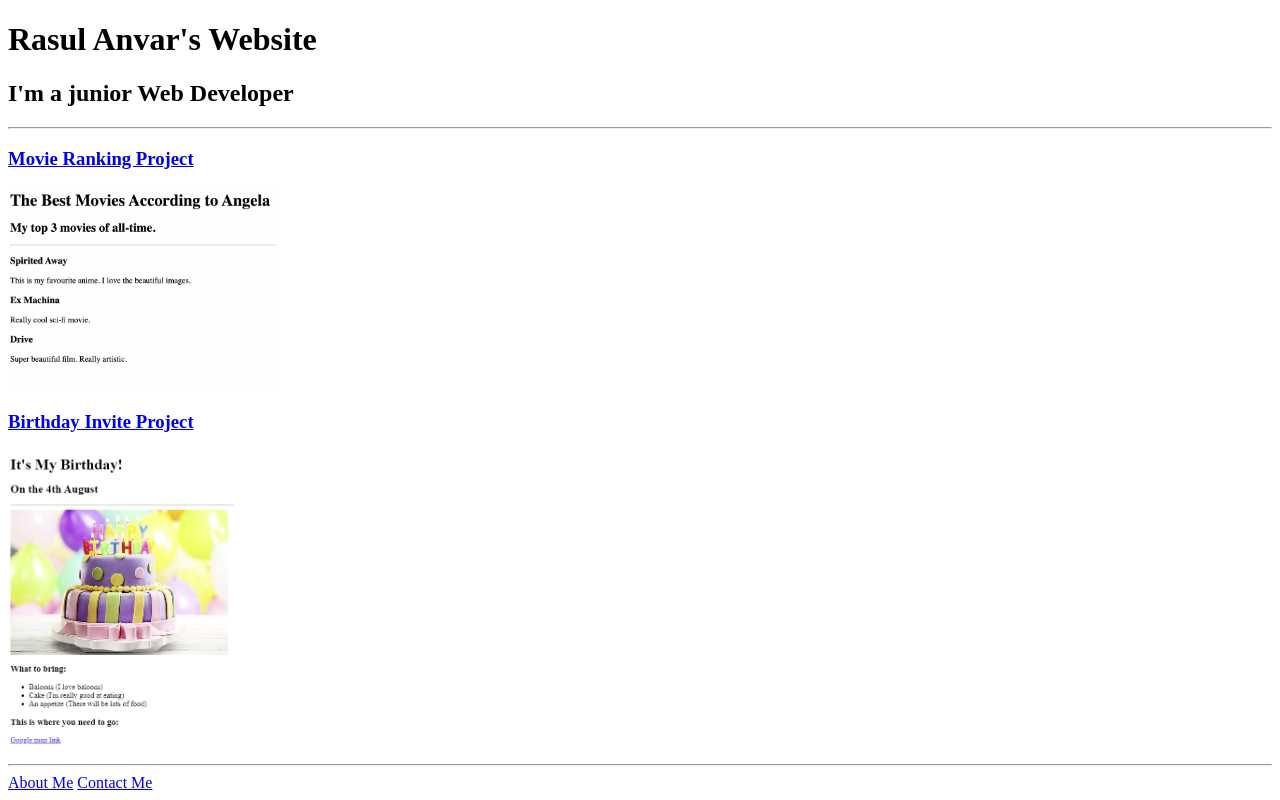
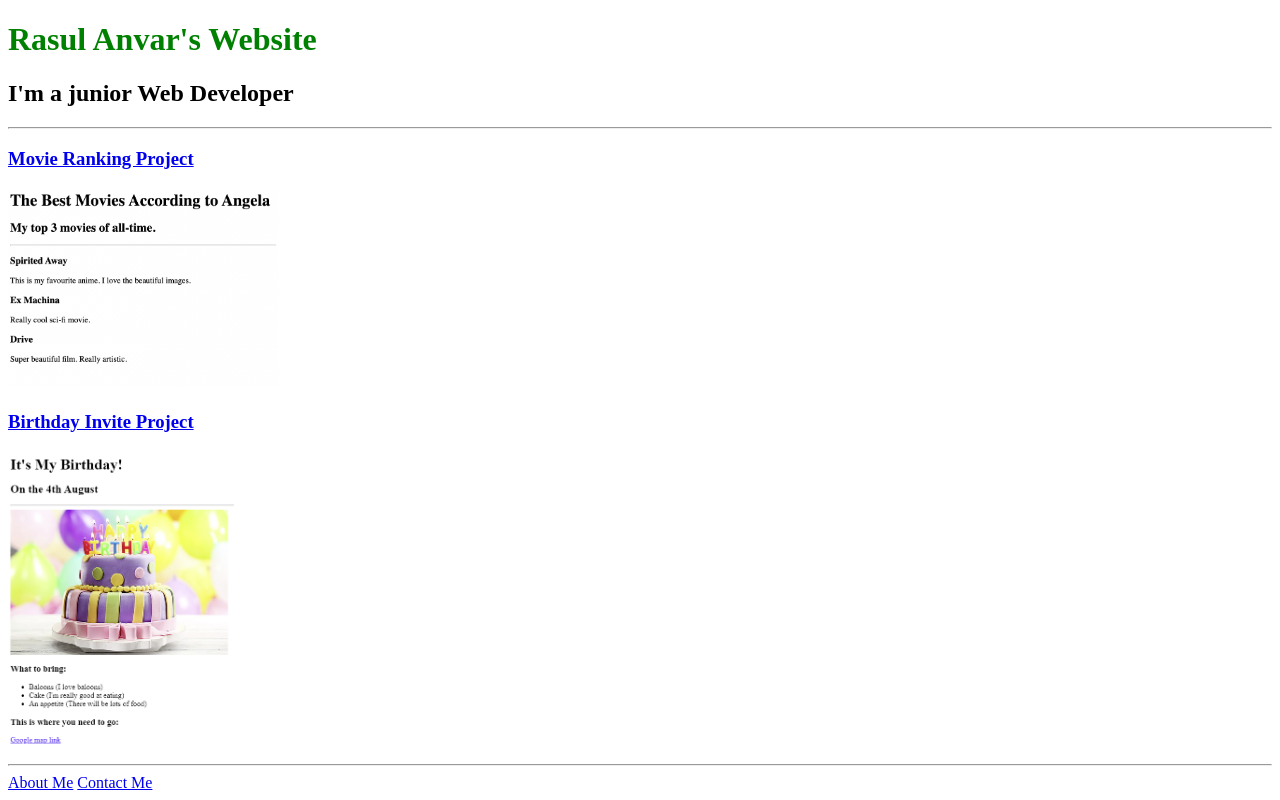
Before and after one commit to AnvarRasul/html-portfolio, a plain HTML site: page index.html in a window 1280 px wide. Drawn offline with Linux system fonts and the light colour scheme.

Commit message:
Update index.html

```diff
--- a/index.html
+++ b/index.html
@@ -5,7 +5,7 @@
     <title>My Website</title>
 </head>
 <body>
-    <h1>Rasul Anvar's Website</h1>
+    <h1 style="color: green;" >Rasul Anvar's Website</h1>
     <h2>I'm a junior Web Developer</h2>
 
     <hr/>
```
